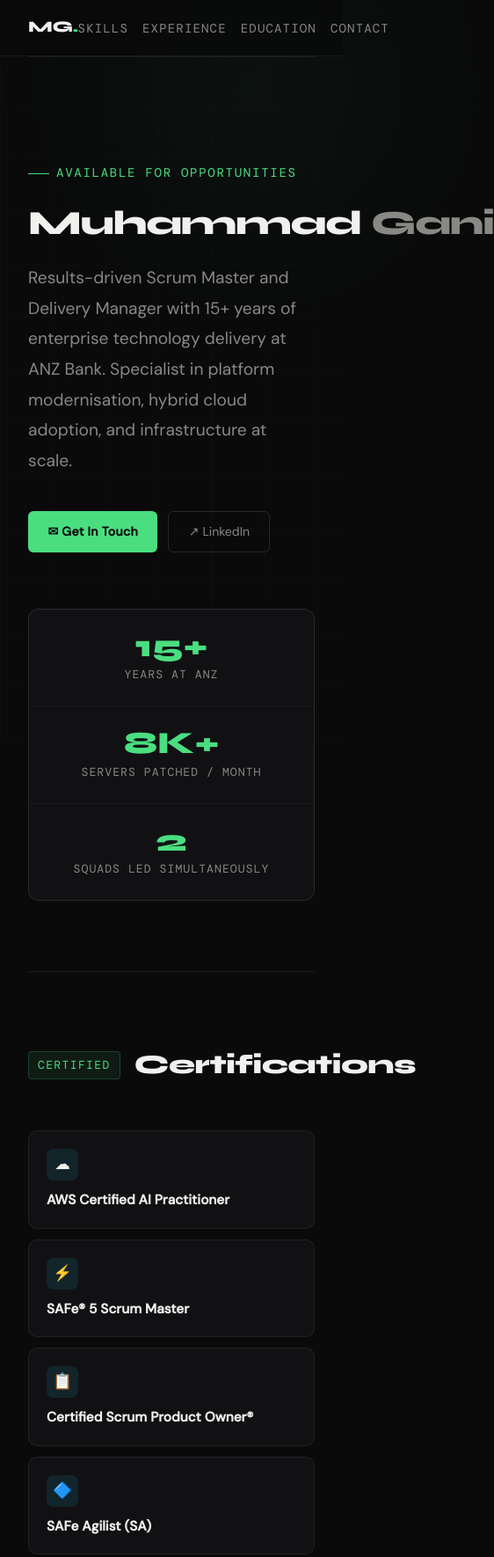
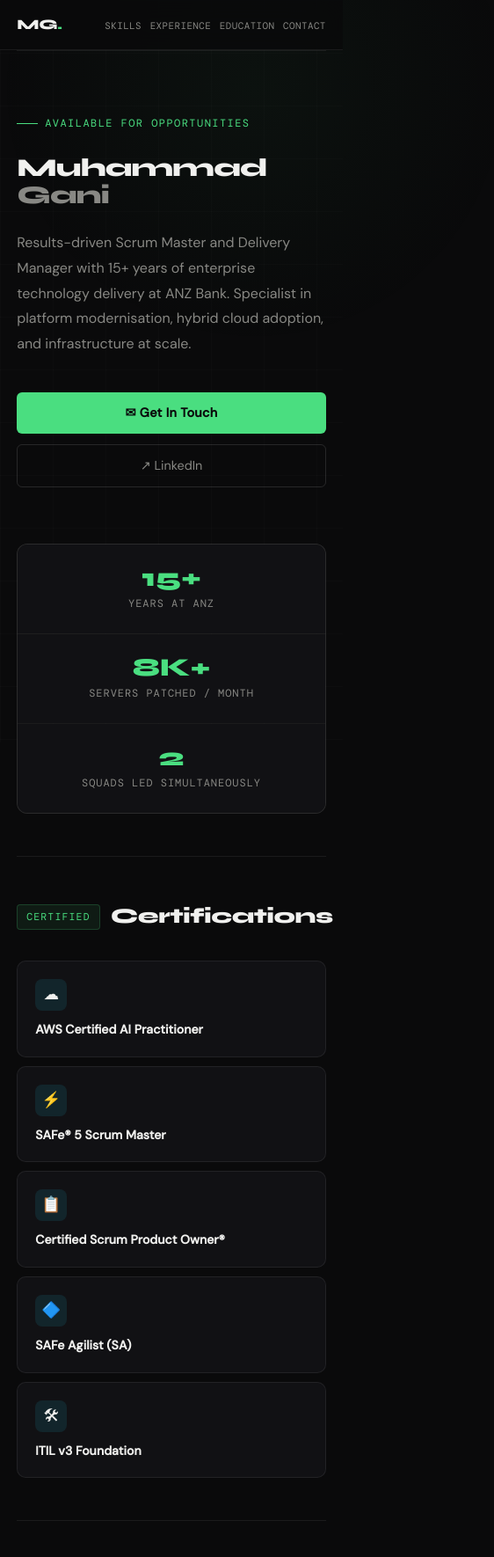
Before and after one commit to MuhammadGaniCV/MuhammadGaniCV.github.io, a plain HTML site: page index.html in a window 390 px wide. Shown: the top 1770 px of the page at 88% size, 562 px wide, since content can reach past the window. Drawn offline with nearby package versions, Linux system fonts and the light colour scheme; a web font is replaced by a local one.

Commit message:
Add files via upload

```diff
--- a/index.html
+++ b/index.html
@@ -150,7 +150,7 @@
     letter-spacing: -0.03em;
     color: var(--text);
     margin-bottom: 1.5rem;
-    white-space: nowrap;
+    white-space: normal;
   }
 
   h1 .dim { color: var(--muted); }
@@ -562,12 +562,72 @@
   .hero-links { animation-delay: 0.4s; }
   .stat-strip { animation-delay: 0.5s; }
 
-  @media (max-width: 680px) {
-    h1 { font-size: 2.4rem; }
-    .exp-item { grid-template-columns: 1fr; gap: 0.5rem; }
-    .achievements-grid { grid-template-columns: 1fr; }
-    .stat-strip { grid-template-columns: 1fr; }
+  @media (max-width: 768px) {
+
+    body { font-size: 16px; }
+
+    .container { padding: 0 1.2rem; }
+
+    /* NAV */
+    nav .inner { padding: 0.9rem 1.2rem; }
+    .nav-logo { font-size: 1rem; }
     nav ul { gap: 1rem; }
+    nav a { font-size: 0.75rem; letter-spacing: 0.04em; }
+
+    /* HERO */
+    .hero { padding: 4rem 0 3rem; }
+    h1 { font-size: 2.2rem; white-space: normal; }
+    .hero-eyebrow { font-size: 0.75rem; }
+    .hero-desc { font-size: 1rem; }
+    .btn-primary, .btn-ghost { font-size: 0.9rem; padding: 0.7rem 1.2rem; width: 100%; justify-content: center; }
+    .hero-links { flex-direction: column; }
+
+    /* STATS */
+    .stat-strip { grid-template-columns: 1fr; gap: 1px; }
+    .stat-num { font-size: 1.8rem; }
+    .stat-label { font-size: 0.75rem; }
+
+    /* SECTIONS */
+    section { padding: 3rem 0; }
+    h2 { font-size: 1.5rem; }
+    .section-tag { font-size: 0.72rem; }
+    .section-header { margin-bottom: 1.8rem; gap: 0.75rem; }
+
+    /* CERTS */
+    .certs-grid { grid-template-columns: repeat(2, 1fr); gap: 10px; }
+    .cert-name { font-size: 0.88rem; }
+
+    /* SKILLS */
+    .skills-grid { grid-template-columns: 1fr; gap: 12px; }
+    .skill-group-title { font-size: 0.78rem; }
+    .skill-tag { font-size: 0.85rem; padding: 4px 10px; }
+
+    /* EXPERIENCE */
+    .exp-item { grid-template-columns: 1fr; gap: 0.4rem; padding: 2rem 0; }
+    .exp-meta { display: flex; flex-wrap: wrap; align-items: center; gap: 8px; padding-top: 0; }
+    .exp-date { font-size: 0.78rem; margin-bottom: 0; }
+    .exp-company { font-size: 0.9rem; margin-bottom: 0; }
+    .exp-role { font-size: 1rem; margin-top: 0.6rem; margin-bottom: 0.75rem; }
+    .exp-bullets li { font-size: 0.92rem; }
+
+    /* EDUCATION */
+    .edu-degree { font-size: 0.96rem; }
+    .edu-school { font-size: 0.88rem; }
+
+    /* CONTACT */
+    .contact-grid { grid-template-columns: 1fr; gap: 10px; }
+    .contact-label { font-size: 0.72rem; }
+    .contact-value { font-size: 0.9rem; }
+
+    /* FOOTER */
+    footer { font-size: 0.65rem; padding: 1.5rem 1.2rem; }
+  }
+
+  @media (max-width: 400px) {
+    h1 { font-size: 1.8rem; }
+    .certs-grid { grid-template-columns: 1fr; }
+    nav ul { gap: 0.6rem; }
+    nav a { font-size: 0.68rem; }
   }
 </style>
 </head>
```
